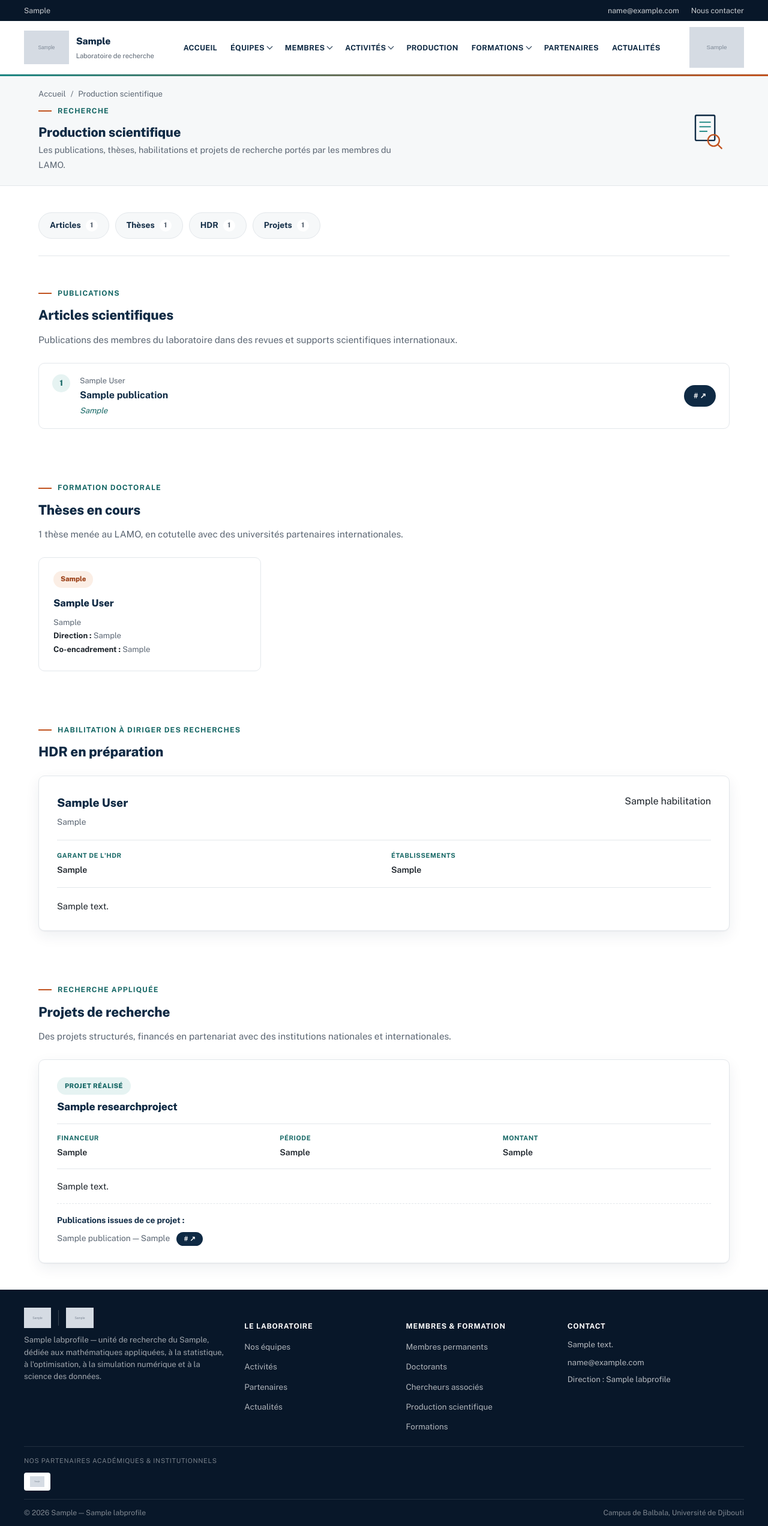
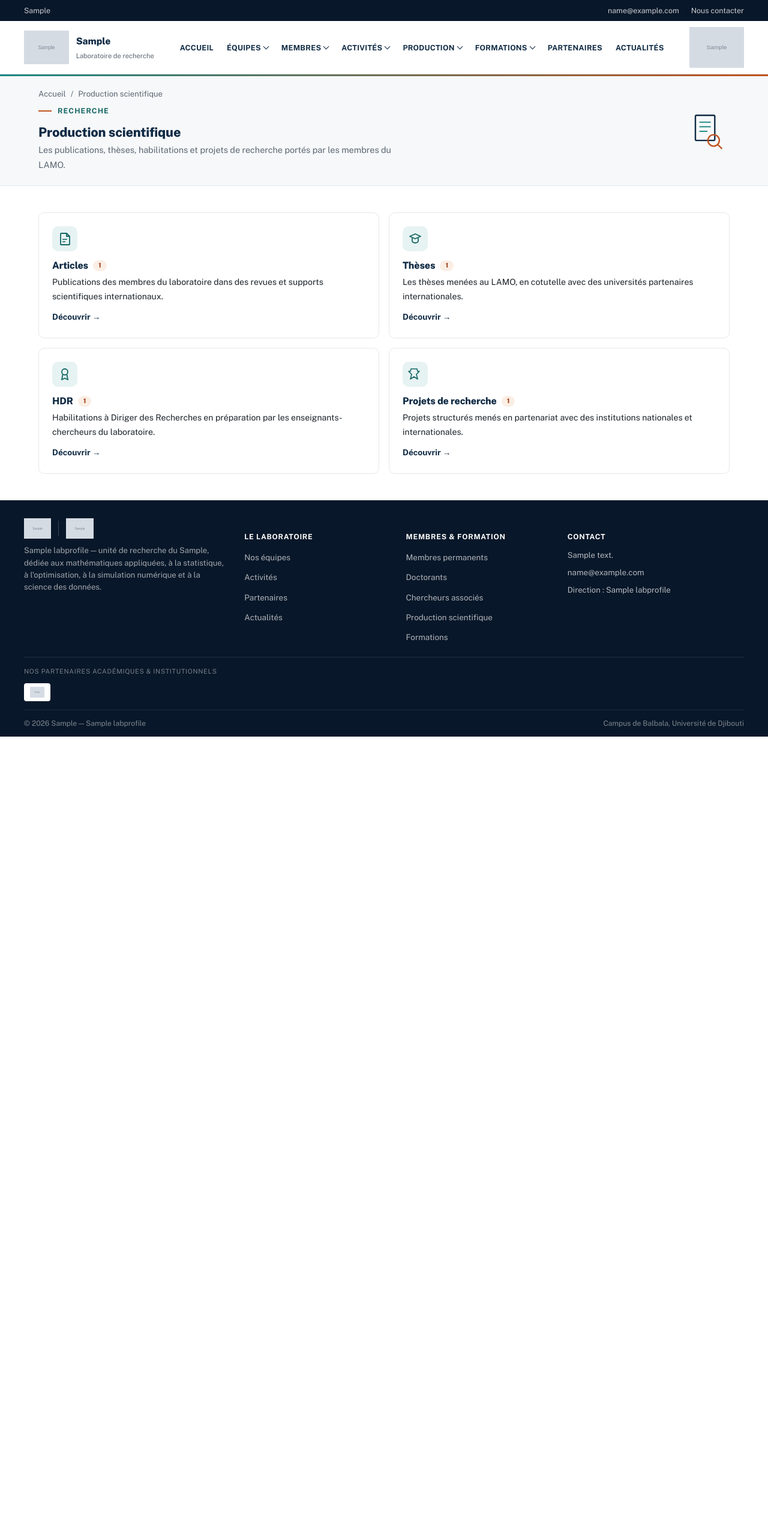
Before and after one commit to laboratoiredjib-lang/lamo, a Django app: page /production-scientifique/ in a window 1280 px wide. Shown: the whole page at 60% size. After the commit the page ends 1228 px from the top, so only its background shows below. Run offline with Django 5.2, Linux system fonts and the light colour scheme; tables that the repository leaves empty hold one stand-in row (values such as "Sample post"); grey boxes marked "Sample" are stand-in pictures; parts of the project's set-up code (start-up, migrations or seed data) failed here and were passed over.

Commit message:
Transforme le menu Production scientifique en menu déroulant avec sous-pages
Suit le même modèle que Membres, Activités et Formations : Vue d'ensemble,
Articles, Thèses, HDR et Projets deviennent des pages dédiées accessibles
depuis un sous-menu, au lieu de sections ancrées sur une seule longue page.

```diff
--- /dev/null
+++ b/lab/templates/lab/_production_tabs.html
@@ -0,0 +1,6 @@
+<div class="tab-nav">
+  <a href="{% url 'lab:production_articles' %}" class="{% if active_production_tab == 'articles' %}active{% endif %}">Articles</a>
+  <a href="{% url 'lab:production_theses' %}" class="{% if active_production_tab == 'theses' %}active{% endif %}">Thèses</a>
+  <a href="{% url 'lab:production_hdr' %}" class="{% if active_production_tab == 'hdr' %}active{% endif %}">HDR</a>
+  <a href="{% url 'lab:production_projets' %}" class="{% if active_production_tab == 'projets' %}active{% endif %}">Projets</a>
+</div>
--- a/lab/templates/lab/base.html
+++ b/lab/templates/lab/base.html
@@ -65,7 +65,16 @@
           </div>
         </li>
 
-        <li><a href="{% url 'lab:production' %}">Production</a></li>
+        <li class="has-dropdown">
+          <button type="button">Production <span class="caret"></span></button>
+          <div class="dropdown">
+            <a href="{% url 'lab:production' %}"><strong>Vue d'ensemble</strong><small>Publications, thèses, HDR et projets</small></a>
+            <a href="{% url 'lab:production_articles' %}"><strong>Articles</strong><small>Publications dans des revues scientifiques</small></a>
+            <a href="{% url 'lab:production_theses' %}"><strong>Thèses</strong><small>Thèses en cours au LAMO</small></a>
+            <a href="{% url 'lab:production_hdr' %}"><strong>HDR</strong><small>Habilitations à Diriger des Recherches</small></a>
+            <a href="{% url 'lab:production_projets' %}"><strong>Projets de recherche</strong><small>Projets financés et partenariats</small></a>
+          </div>
+        </li>
 
         <li class="has-dropdown">
           <button type="button">Formations <span class="caret"></span></button>
--- a/lab/templates/lab/production.html
+++ b/lab/templates/lab/production.html
@@ -1,5 +1,4 @@
 {% extends "lab/base.html" %}
-{% load lab_extras %}
 {% block title %}Production scientifique — {{ site_profile.acronym }}{% endblock %}
 {% block content %}
 
@@ -26,138 +25,44 @@
 
 <section class="section reveal">
   <div class="container">
-    <div class="prod-nav">
-      <a href="#articles">Articles<span class="count">{{ publications|length }}</span></a>
-      <a href="#theses">Thèses<span class="count">{{ doctorants|length }}</span></a>
-      <a href="#hdr">HDR<span class="count">{{ habilitations|length }}</span></a>
-      <a href="#projets">Projets<span class="count">{{ projects|length }}</span></a>
-    </div>
-  </div>
-</section>
+    <div class="info-card-grid">
 
-<section class="section reveal" id="articles" style="padding-top:0;">
-  <div class="container">
-    <div class="section-head">
-      <span class="eyebrow">Publications</span>
-      <h2>Articles scientifiques</h2>
-      <p class="lede">Publications des membres du laboratoire dans des revues et supports scientifiques internationaux.</p>
-    </div>
+      <a href="{% url 'lab:production_articles' %}" class="info-card info-card--link">
+        <span class="ic-icon">
+          <svg viewBox="0 0 24 24" fill="none"><path d="M6 3h9l5 5v13a1 1 0 01-1 1H6a1 1 0 01-1-1V4a1 1 0 011-1z" stroke="currentColor" stroke-width="1.8" stroke-linejoin="round"/><path d="M15 3v5h5" stroke="currentColor" stroke-width="1.8" stroke-linejoin="round"/><line x1="8" y1="13" x2="16" y2="13" stroke="currentColor" stroke-width="1.6"/><line x1="8" y1="17" x2="13" y2="17" stroke="currentColor" stroke-width="1.6"/></svg>
+        </span>
+        <h3>Articles <span class="ic-count">{{ counts.articles }}</span></h3>
+        <p>Publications des membres du laboratoire dans des revues et supports scientifiques internationaux.</p>
+        <span class="ic-link">Découvrir →</span>
+      </a>
 
-    <ol class="pub-list stagger">
-      {% for pub in publications %}
-      <li class="pub-item">
-        <span class="pub-num">{{ forloop.counter }}</span>
-        <div class="pub-body">
-          <div class="pub-authors">{{ pub.authors }}</div>
-          <div class="pub-title">{{ pub.title }}</div>
-          {% if pub.reference %}<div class="pub-ref">{{ pub.reference }}</div>{% endif %}
-        </div>
-        {% if pub.link %}
-        <a href="{{ pub.link }}" target="_blank" rel="noopener noreferrer" class="pub-link">{{ pub.link_label|default:"Voir" }} ↗</a>
-        {% elif pub.is_forthcoming %}
-        <span class="pub-badge">À paraître</span>
-        {% endif %}
-      </li>
-      {% empty %}
-      <p>Aucune publication renseignée pour le moment.</p>
-      {% endfor %}
-    </ol>
-  </div>
-</section>
+      <a href="{% url 'lab:production_theses' %}" class="info-card info-card--link">
+        <span class="ic-icon">
+          <svg viewBox="0 0 24 24" fill="none"><path d="M12 4L3 8l9 4 9-4-9-4z" stroke="currentColor" stroke-width="1.8" stroke-linejoin="round"/><path d="M7 10.5V16c0 1.5 2.2 3 5 3s5-1.5 5-3v-5.5" stroke="currentColor" stroke-width="1.8" stroke-linejoin="round"/></svg>
+        </span>
+        <h3>Thèses <span class="ic-count">{{ counts.theses }}</span></h3>
+        <p>Les thèses menées au LAMO, en cotutelle avec des universités partenaires internationales.</p>
+        <span class="ic-link">Découvrir →</span>
+      </a>
 
-<section class="section reveal" id="theses">
-  <div class="container">
-    <div class="section-head">
-      <span class="eyebrow">Formation doctorale</span>
-      <h2>Thèses en cours</h2>
-      <p class="lede">{{ doctorants|length }} thèse{{ doctorants|length|pluralize }} menée{{ doctorants|length|pluralize }} au LAMO, en cotutelle avec des universités partenaires internationales.</p>
-    </div>
+      <a href="{% url 'lab:production_hdr' %}" class="info-card info-card--link">
+        <span class="ic-icon">
+          <svg viewBox="0 0 24 24" fill="none"><circle cx="12" cy="8" r="5" stroke="currentColor" stroke-width="1.8"/><path d="M8.5 12.5L7 21l5-2.5 5 2.5-1.5-8.5" stroke="currentColor" stroke-width="1.8" stroke-linejoin="round"/></svg>
+        </span>
+        <h3>HDR <span class="ic-count">{{ counts.hdr }}</span></h3>
+        <p>Habilitations à Diriger des Recherches en préparation par les enseignants-chercheurs du laboratoire.</p>
+        <span class="ic-link">Découvrir →</span>
+      </a>
 
-    <div class="thesis-grid stagger">
-      {% for d in doctorants %}
-      <a href="{{ d.get_absolute_url }}" class="thesis-card">
-        <div class="thesis-card-top">
-          <span class="thesis-year">{{ d.start_year }}</span>
-          <span class="thesis-arrow">→</span>
-        </div>
-        <div class="thesis-name">{{ d.full_name }}</div>
-        <div class="thesis-meta">{{ d.partner_university }}</div>
-        <div class="thesis-meta"><strong>Direction :</strong> {{ d.thesis_director }}</div>
-        {% if d.co_supervisor %}<div class="thesis-meta"><strong>Co-encadrement :</strong> {{ d.co_supervisor }}</div>{% endif %}
+      <a href="{% url 'lab:production_projets' %}" class="info-card info-card--link">
+        <span class="ic-icon">
+          <svg viewBox="0 0 24 24" fill="none"><path d="M9 3h6l1 4h3l-5 5 2 8-6-4-6 4 2-8-5-5h3l1-4z" stroke="currentColor" stroke-width="1.6" stroke-linejoin="round"/></svg>
+        </span>
+        <h3>Projets de recherche <span class="ic-count">{{ counts.projets }}</span></h3>
+        <p>Projets structurés menés en partenariat avec des institutions nationales et internationales.</p>
+        <span class="ic-link">Découvrir →</span>
       </a>
-      {% empty %}
-      <p>Aucune thèse renseignée pour le moment.</p>
-      {% endfor %}
-    </div>
-  </div>
-</section>
 
-{% if habilitations %}
-<section class="section reveal" id="hdr">
-  <div class="container">
-    <div class="section-head">
-      <span class="eyebrow">Habilitation à Diriger des Recherches</span>
-      <h2>HDR en préparation</h2>
-    </div>
-
-    {% for hdr in habilitations %}
-    <div class="hdr-card">
-      <div class="hdr-head">
-        <div>
-          <div class="hdr-name">{{ hdr.full_name }}</div>
-          <div class="hdr-spec">{{ hdr.specialization }}</div>
-        </div>
-        {% if hdr.period_label %}<span class="tag tag--accent">{{ hdr.period_label }}</span>{% endif %}
-      </div>
-      <div class="hdr-meta">
-        {% if hdr.garant %}<div class="row"><strong>Garant de l'HDR</strong><span>{{ hdr.garant }}</span></div>{% endif %}
-        {% if hdr.institutions %}<div class="row"><strong>Établissements</strong><span>{{ hdr.institutions }}</span></div>{% endif %}
-      </div>
-      {% if hdr.description %}<div class="prose">{{ hdr.description|linebreaks }}</div>{% endif %}
-    </div>
-    {% endfor %}
-  </div>
-</section>
-{% endif %}
-
-<section class="section reveal" id="projets">
-  <div class="container">
-    <div class="section-head">
-      <span class="eyebrow">Recherche appliquée</span>
-      <h2>Projets de recherche</h2>
-      <p class="lede">Des projets structurés, financés en partenariat avec des institutions nationales et internationales.</p>
-    </div>
-
-    <div class="project-list">
-      {% for proj in projects %}
-      <div class="project-card">
-        <div class="project-head">
-          <span class="status-badge status-badge--{{ proj.status }}">{{ proj.get_status_display }}</span>
-          <h3>{{ proj.title }}</h3>
-        </div>
-        <div class="project-meta">
-          {% if proj.funder %}<div class="row"><strong>Financeur</strong><span>{{ proj.funder }}</span></div>{% endif %}
-          {% if proj.period %}<div class="row"><strong>Période</strong><span>{{ proj.period }}</span></div>{% endif %}
-          {% if proj.amount %}<div class="row"><strong>Montant</strong><span>{{ proj.amount }}</span></div>{% endif %}
-        </div>
-        {% if proj.description %}<div class="prose">{{ proj.description|linebreaks }}</div>{% endif %}
-        {% if proj.related_publications.all %}
-        <div class="project-pubs">
-          <strong>Publications issues de ce projet :</strong>
-          <ul>
-            {% for pub in proj.related_publications.all %}
-            <li>
-              {{ pub.title }}{% if pub.reference %} — {{ pub.reference }}{% endif %}
-              {% if pub.link %}<a href="{{ pub.link }}" target="_blank" rel="noopener noreferrer" class="pub-link pub-link--inline">{{ pub.link_label|default:"Voir" }} ↗</a>{% endif %}
-            </li>
-            {% endfor %}
-          </ul>
-        </div>
-        {% endif %}
-      </div>
-      {% empty %}
-      <p>Aucun projet renseigné pour le moment.</p>
-      {% endfor %}
     </div>
   </div>
 </section>
--- a/lab/urls.py
+++ b/lab/urls.py
@@ -22,6 +22,10 @@ urlpatterns = [
     path("activites/participations/", views.activities_participations, name="activities_participations"),
     path("activites/responsabilites-editoriales/", views.activities_editorial, name="activities_editorial"),
     path("production-scientifique/", views.production, name="production"),
+    path("production-scientifique/articles/", views.production_articles, name="production_articles"),
+    path("production-scientifique/theses/", views.production_theses, name="production_theses"),
+    path("production-scientifique/hdr/", views.production_hdr, name="production_hdr"),
+    path("production-scientifique/projets/", views.production_projets, name="production_projets"),
     path("formations/", views.formations, name="formations"),
     path("formations/masters/", views.formations_masters, name="formations_masters"),
     path("formations/encadrement-doctoral/", views.formations_doctoral, name="formations_doctoral"),
--- a/lab/views.py
+++ b/lab/views.py
@@ -193,13 +193,50 @@ def activities_editorial(request):
 def production(request):
     context = {
         "profile": LabProfile.load(),
-        "doctorants": Doctorant.objects.all(),
-        "doctorants_count": Doctorant.objects.count(),
-        "publications": Publication.objects.all(),
-        "projects": ResearchProject.objects.prefetch_related("related_publications"),
-        "habilitations": Habilitation.objects.all(),
+        "counts": {
+            "articles": Publication.objects.count(),
+            "theses": Doctorant.objects.count(),
+            "hdr": Habilitation.objects.count(),
+            "projets": ResearchProject.objects.count(),
+        },
     }
     return render(request, "lab/production.html", context)
+
+
+def production_articles(request):
+    context = {
+        "profile": LabProfile.load(),
+        "publications": Publication.objects.all(),
+        "active_production_tab": "articles",
+    }
+    return render(request, "lab/production_articles.html", context)
+
+
+def production_theses(request):
+    context = {
+        "profile": LabProfile.load(),
+        "doctorants": Doctorant.objects.all(),
+        "active_production_tab": "theses",
+    }
+    return render(request, "lab/production_theses.html", context)
+
+
+def production_hdr(request):
+    context = {
+        "profile": LabProfile.load(),
+        "habilitations": Habilitation.objects.all(),
+        "active_production_tab": "hdr",
+    }
+    return render(request, "lab/production_hdr.html", context)
+
+
+def production_projets(request):
+    context = {
+        "profile": LabProfile.load(),
+        "projects": ResearchProject.objects.prefetch_related("related_publications"),
+        "active_production_tab": "projets",
+    }
+    return render(request, "lab/production_projets.html", context)
 
 
 def formations(request):
```
Also changed, not shown: lab/templates/lab/production_articles.html (added, +50 -0 lines), lab/templates/lab/production_hdr.html (added, +47 -0 lines), lab/templates/lab/production_projets.html (added, +60 -0 lines), lab/templates/lab/production_theses.html (added, +45 -0 lines).
